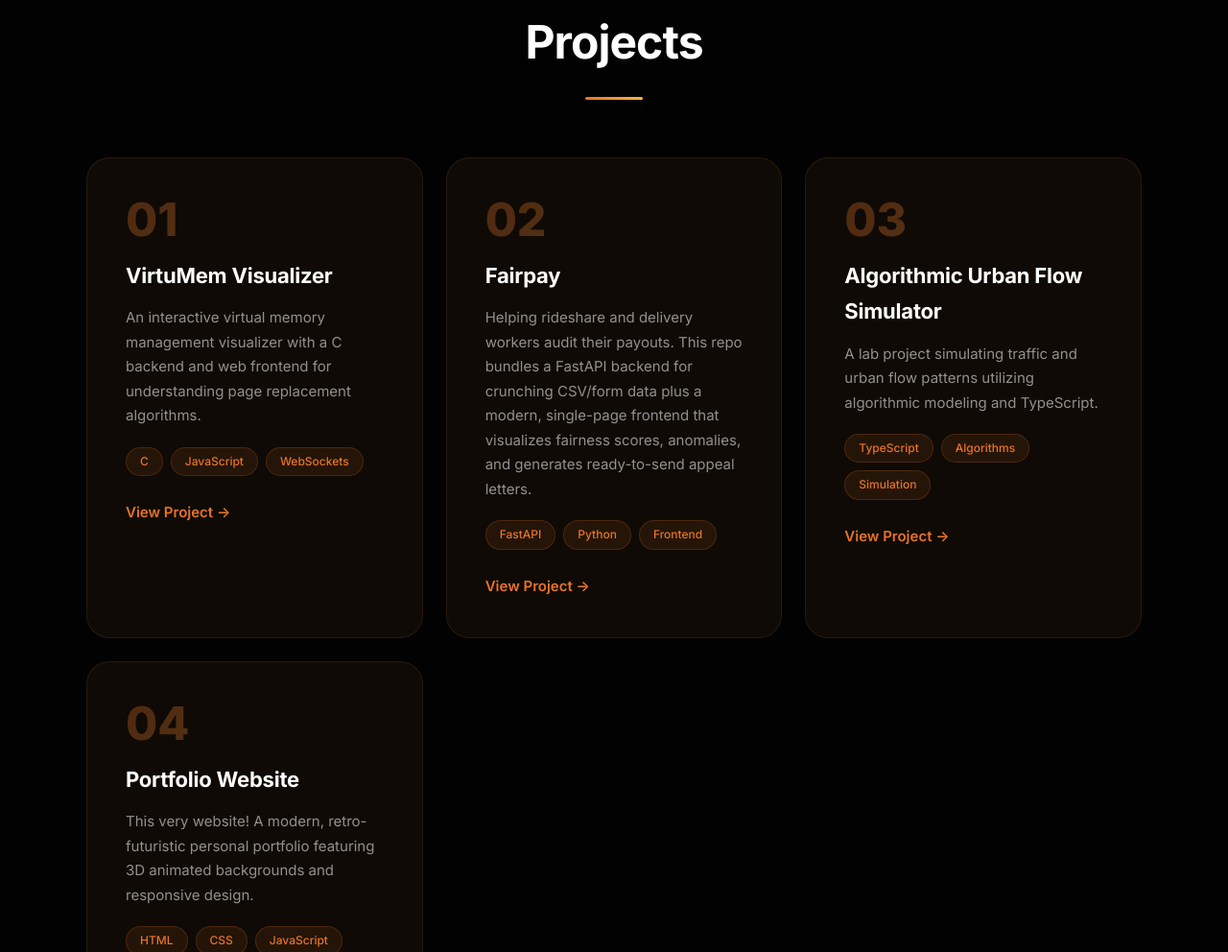
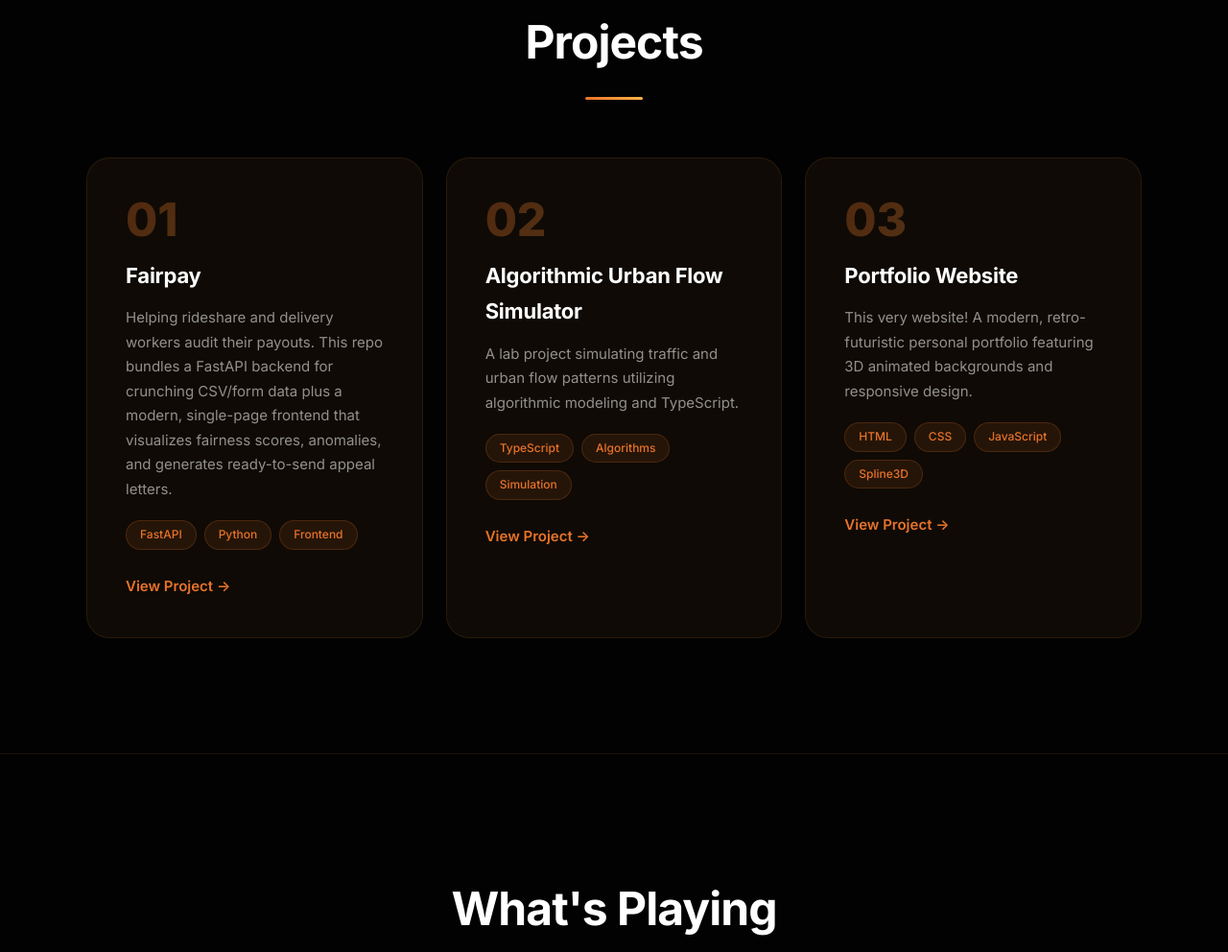
Before and after one commit to ByteWizard-tech/portfolio-websitev1, a plain HTML site: page index.html in a window 1280 px wide. Shown: the part 1542-2534 px from the top of the page at 96% size. Drawn offline with Linux system fonts and the light colour scheme.

Commit message:
Remove VirtuMem project and renumber remaining

```diff
--- a/index.html
+++ b/index.html
@@ -97,20 +97,6 @@
 
                 <div class="project-card reveal">
                     <div class="project-number">01</div>
-                    <h3 class="project-title">VirtuMem Visualizer</h3>
-                    <p class="project-desc">
-                        An interactive virtual memory management visualizer with a C backend
-                        and web frontend for understanding page replacement algorithms.
-                    </p>
-                    <div class="project-tags">
-                        <span>C</span><span>JavaScript</span><span>WebSockets</span>
-                    </div>
-                    <a href="https://github.com/ByteWizard-tech/VirtuMem-Visualizer" target="_blank" rel="noopener"
-                        class="project-link">View Project →</a>
-                </div>
-
-                <div class="project-card reveal">
-                    <div class="project-number">02</div>
                     <h3 class="project-title">Fairpay</h3>
                     <p class="project-desc">
                         Helping rideshare and delivery workers audit their payouts. This repo bundles a FastAPI backend
@@ -125,7 +111,7 @@
                 </div>
 
                 <div class="project-card reveal">
-                    <div class="project-number">03</div>
+                    <div class="project-number">02</div>
                     <h3 class="project-title">Algorithmic Urban Flow Simulator</h3>
                     <p class="project-desc">
                         A lab project simulating traffic and urban flow patterns utilizing algorithmic modeling and
@@ -139,7 +125,7 @@
                 </div>
 
                 <div class="project-card reveal">
-                    <div class="project-number">04</div>
+                    <div class="project-number">03</div>
                     <h3 class="project-title">Portfolio Website</h3>
                     <p class="project-desc">
                         This very website! A modern, retro-futuristic personal portfolio featuring 3D animated
```
